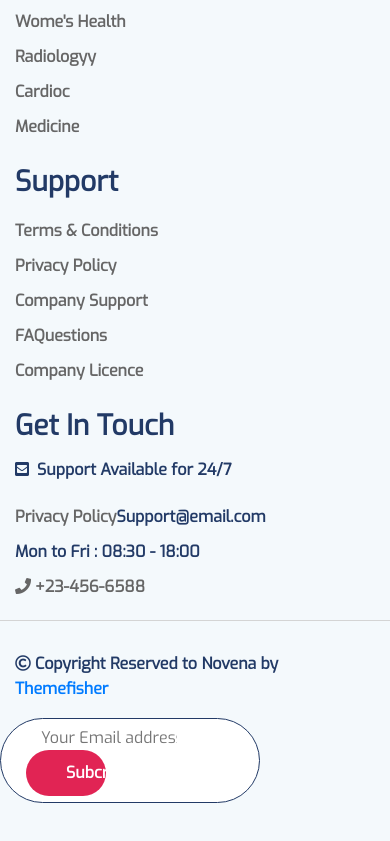
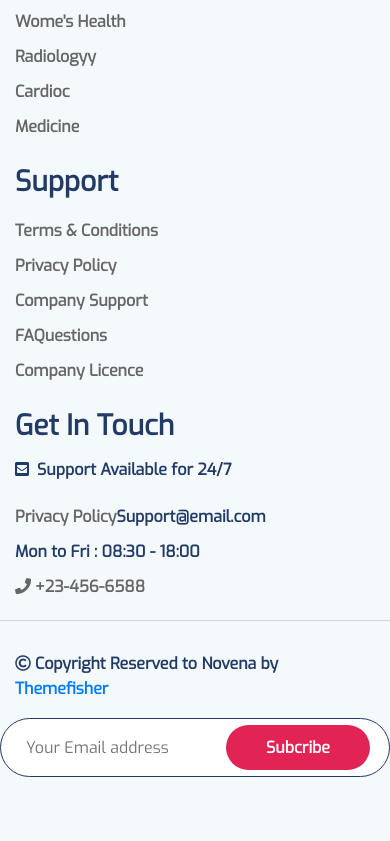
Before and after one commit to manh842/Novena, a plain HTML site: page index.html in a window 390 px wide. Shown: the part 9775-10616 px from the top of the page. Drawn offline with nearby package versions, Linux system fonts and the light colour scheme.

Commit message:
open viewport

```diff
--- a/index.html
+++ b/index.html
@@ -3,7 +3,7 @@
 
 <head>
     <meta charset="UTF-8">
-    <!-- <meta name="viewport" content="width=device-width, initial-scale=1.0"> -->
+    <meta name="viewport" content="width=device-width, initial-scale=1.0">
     <meta http-equiv="X-UA-Compatible" content="ie=edge">
     <title>Novena</title>
     <link rel="stylesheet" href="./styles.css">
@@ -594,9 +594,9 @@
                 <div class="col-lg-6 col-md-10 col-10">
                    <p><i class="far fa-copyright pr-1"></i>Copyright Reserved to Novena by <a href="#">Themefisher</a></p>
                 </div>
-                <div class="col-8 col-md-12 col-lg-6">
+                <div class="col-12 col-md-12 col-lg-6">
                     <div id="form-email" class="row">
-                        <input type="email" placeholder="Your Email address" class="col-9 col-lg-9"><button class="col-3 col-lg-3">Subcribe</button>
+                        <input type="email" placeholder="Your Email address" ><button>Subcribe</button>
                     </div>
                 </div>
             </div>
--- a/styles.css
+++ b/styles.css
@@ -319,7 +319,8 @@ footer li a{
     padding: 30px 0px;
 }
 #footer-email input{
-    width: 80%;
+    width: 60%;
+    float: left;
 }
 #form-email{
     padding: 6px 12px 6px 25px;
@@ -342,4 +343,14 @@ footer li a{
 }
 #form-email button:hover{
     background: #223a66;
+    outline: none;
+    float:right;
 }
+
+
+@media only screen and (max-width: 450px){
+    #footer-email input{
+        width: 57%;
+        float: left;
+    }
+}
```
